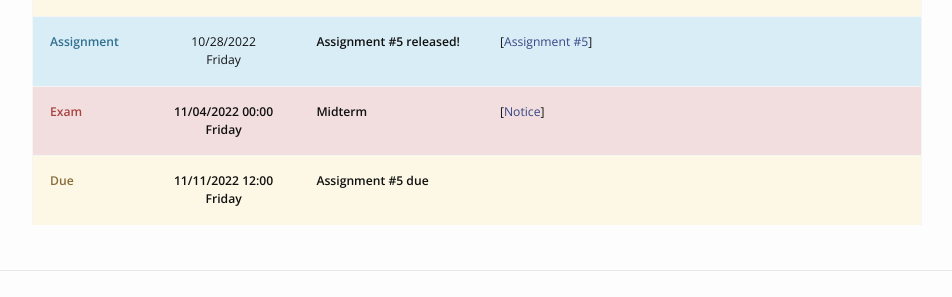
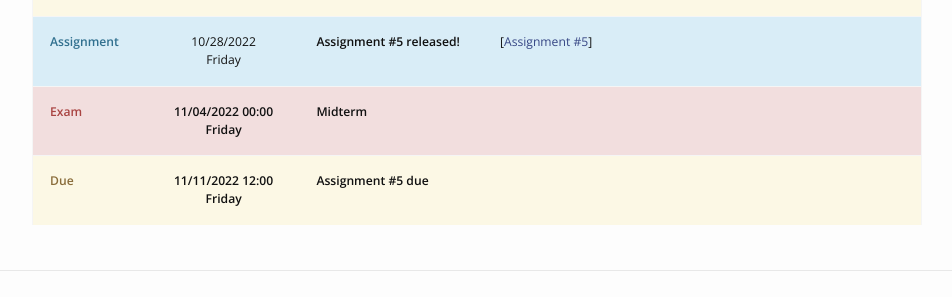
Before and after one commit to phonchi/nsysu-math105A, a Jekyll site: the page built from schedule.md, in a window 1280 px wide. Shown: the part 1876-2173 px from the top of the page, without its empty margins (163-1115 px from the left). Built offline with Jekyll 4.4.1, drawn with Linux system fonts in a browser that asks for light colours; nearby versions of some CDN libraries.

Commit message:
Update schedule_row_exam.html

```diff
--- a/_includes/schedule_row_exam.html
+++ b/_includes/schedule_row_exam.html
@@ -8,5 +8,5 @@
     {{ include.event.description }}
 </div>
 <div class="col col-4 markdown-content" data-label="Course Material">
-    [<a href="{{ include.event.url | prepend: site.baseurl}}">Notice</a>]
+    {{ include.event.content}}
 </div>
```
